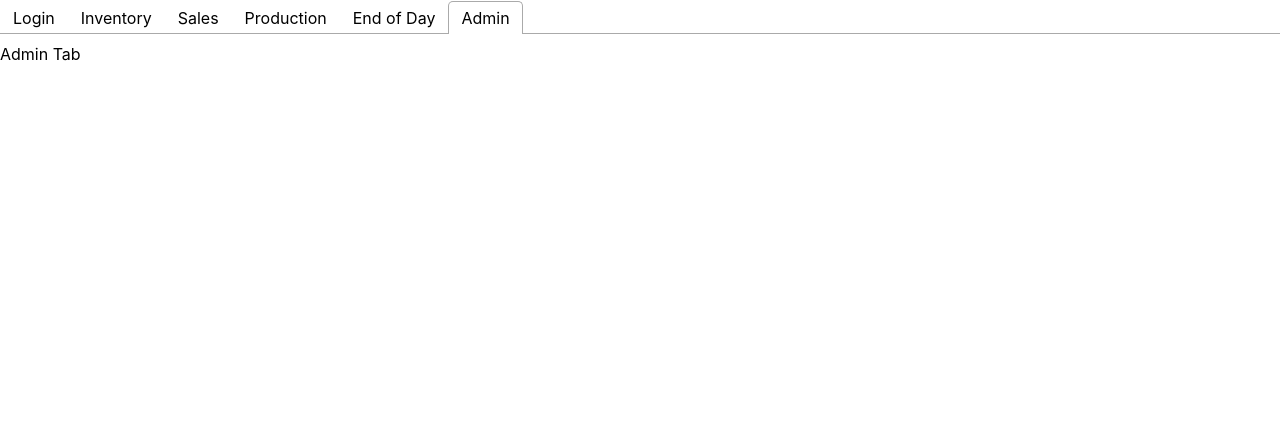
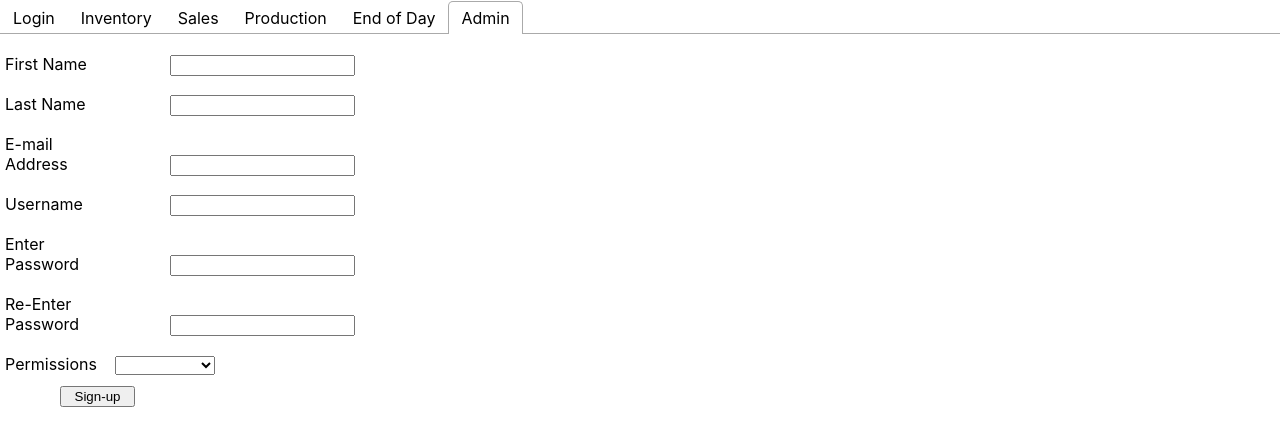
Before and after one commit to gigglyinventory/giggly_inventory, a React (Create React App) app in the folder giggly-ui/: page /Admin in a window 1280 px wide. Both pictures are taken after a click on the tab "Admin". Shown: the top 446 px of the page. Built offline with nearby package versions, Linux system fonts and the light colour scheme.

Commit message:
admin tab

```diff
--- /dev/null
+++ b/giggly-ui/src/Components/Admin.js
@@ -0,0 +1,66 @@
+import React from "react";
+import ReactDOM from 'react-dom';
+import "./EndOfDay.css";
+
+class Admin extends React.Component{
+  constructor(props){
+    super(props);
+  }
+
+
+  render(){
+
+    const permissions = [
+      {id: 'em', name: ''},
+      {id: 'dm', name: 'Department Lead'},
+      {id: 'ad', name: 'Administrator'}
+    ];
+    {/*Need this part for the actual select option*/}
+    let permissionsList = permissions.length > 0 && permissions.map((item, i) => {
+      return (<option key={i} value={item.name}>{item.name}</option>)
+    }, this)
+
+    return(
+      <div>
+        <form class="enter_user">
+          <label>First Name</label>
+          <input type="text"></input>
+        </form>
+        <form class="enter_user">
+          <label>Last Name</label>
+          <input type="text"></input>
+        </form>
+        <form class="enter_user">
+          <label>E-mail Address</label>
+          <input type="text"></input>
+        </form>
+        <form class="enter_user">
+          <label>Username</label>
+          <input type="text"></input>
+        </form>
+        <form class="enter_user">
+          <label>Enter Password</label>
+          <input type="text"></input>
+        </form>
+        <form class="enter_user">
+          <label>Re-Enter Password</label>
+          <input type="text"></input>
+        </form>
+        <form class="enter_user">
+          <label for="permissions">Permissions</label>
+          <select id="permissions"
+            name="design"
+            value={this.name}
+            onChange={this.handleChange}>{permissionsList}</select>
+        </form>
+        <form class="enter_user">
+          <button type="submit">Sign-up</button>
+        </form>
+
+      </div>
+
+    );
+  }
+}
+
+export default Admin
--- a/giggly-ui/src/Components/EndOfDay.css
+++ b/giggly-ui/src/Components/EndOfDay.css
@@ -6,6 +6,10 @@ h2.end{
 div.top {
   display: flex;
   flex-direction: row;
+}
+
+div.sections{
+  margin-bottom: 100px;
 }
 
 label, input, select, button{
@@ -31,6 +35,13 @@ ul.elements{
 
 }
 
+.enter-user input, label, select{
+  margin: 10px 5px 10px 5px;
+  width: 100px;
+  display: inline-block;
+}
+
+
 .form-inline input, button{
   margin: 60px 5px 10px 5px 0;
   width: 75px;
--- a/giggly-ui/src/Components/EndOfDay.js
+++ b/giggly-ui/src/Components/EndOfDay.js
@@ -14,13 +14,7 @@ import "./EndOfDay.css"
 function EndOfDay(){
   {/*List of all raw materials for deliveries section.
     Will move to Deliveries.js*/}
-
-
     {/*These are arrays for the drop down selections for designs/colors/vinyls*/}
-
-
-
-
 
   return(
     <div>
--- a/giggly-ui/src/Components/Materials.js
+++ b/giggly-ui/src/Components/Materials.js
@@ -9,9 +9,12 @@ class Materials extends React.Component{
   constructor(props){
     super(props);
     this.state = {
-      material: "",
-      delivered: "",
-      deliveredLost: ""
+      month: "01",
+      day: "20",
+      year: "2017",
+      material: "Velcro",
+      delivered: "304",
+      deliveredLost: "227"
     };
 
     this.handleChange = this.handleChange.bind(this);
@@ -27,12 +30,9 @@ class Materials extends React.Component{
   submit(){
     var title = "Summary"
     var date = "Date: " + this.state.month +"/"+ this.state.day +"/"+ this.state.year;
-    var product= "Product: Vinyl: " + this.state.print + ". Walker: " + this.state.type;
-    var mPrinting= "Printing: Completed: " + this.state.printing + ". Lost: " + this.state.printingLost;
-    var mCutting= "Cutting: Completed: " + this.state.cutting + ". Lost: " + this.state.cuttingLost;
-    var mWrap= "Wrap: Completed: " + this.state.wrap + ". Lost: " + this.state.wrapLost;
-    var mPackaing= "Packaging: Completed: " + this.state.packaging + ". Lost: " + this.state.packagingLost;
-    var message= title +"\n"+ date + "\n" + product+"\n"+mPrinting+"\n"+mCutting+"\n"+mWrap+"\n"+mPackaing;
+    var product= "Material: " + this.state.material;
+    var mDelivered= "Delivered:" + this.state.delivered + ". Lost: " + this.state.deliveredLost;
+    var message= title +"\n"+ date + "\n" + product+"\n"+mDelivered;
     {/*This shows the alert with the summary*/}
     alert(message)
     {/*If click confirm add to database, click deny will not*/}
--- a/giggly-ui/src/Components/TabContent.js
+++ b/giggly-ui/src/Components/TabContent.js
@@ -3,6 +3,7 @@ import {Tab, Tabs, TabList, TabPanel} from 'react-tabs';
 import InventoryTable from "./InventoryTable"
 import EndOfDay from "./EndOfDay"
 import Login from "./Login"
+import Admin from "./Admin"
 
 
 function TabContent(){
@@ -51,7 +52,7 @@ function TabContent(){
       </TabPanel>
       <TabPanel>
         <div>
-          Admin Tab
+        <Admin />
         </div>
       </TabPanel>
 
```
Also changed, not shown: giggly-ui/src/Components/User.js (added).
